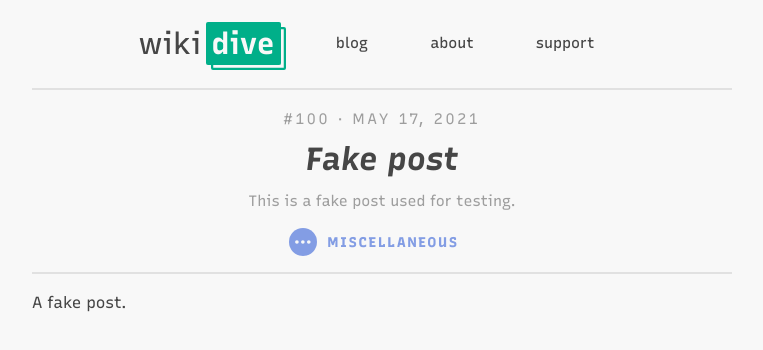
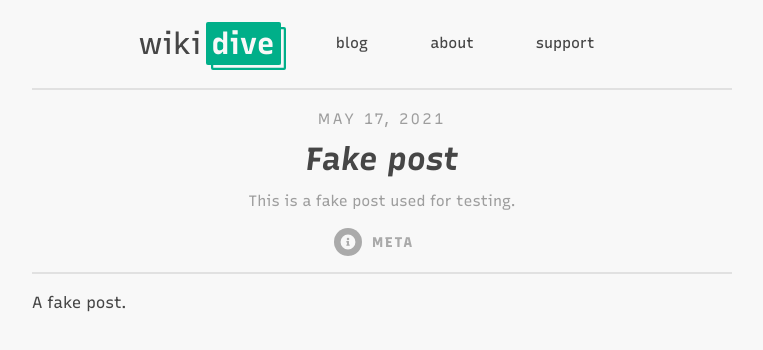
Before and after one commit to mangonaise/wiki-dive, a Next.js app: page /blog/fake-post in a window 1280 px wide. Shown: the top 350 px of the page, without its empty margins (258-1021 px from the left). Built offline with nearby package versions, Linux system fonts and the light colour scheme.

Commit message:
Add meta category

```diff
--- a/components/CategoryIcon.tsx
+++ b/components/CategoryIcon.tsx
@@ -16,6 +16,7 @@ const ScienceIcon       = () => { return <svg xmlns="http://www.w3.org/2000/svg"
 const SocietyIcon       = () => { return <svg xmlns="http://www.w3.org/2000/svg" viewBox="0 0 50 50"><path d="M13,20.23h3.87A1.73,1.73,0,0,1,18.58,22v4.9a.78.78,0,0,1-.78.79h-.72V33a.78.78,0,0,1-.79.78H13.63a.78.78,0,0,1-.78-.78V27.65H12a.78.78,0,0,1-.78-.79V22A1.73,1.73,0,0,1,13,20.23Z" fill="currentColor" /><circle cx="14.92" cy="16.63" r="2.46" fill="currentColor" /><path d="M22.8,24h3.87a1.73,1.73,0,0,1,1.73,1.72v4.91a.79.79,0,0,1-.79.78h-.72v5.31a.78.78,0,0,1-.78.79H23.45a.79.79,0,0,1-.79-.79V31.44h-.8a.78.78,0,0,1-.79-.78V25.75A1.72,1.72,0,0,1,22.8,24Z" fill="currentColor" /><circle cx="24.73" cy="20.34" r="2.46" fill="currentColor" /><path d="M32.61,20.23h3.87A1.73,1.73,0,0,1,38.21,22v4.9a.79.79,0,0,1-.79.79h-.71V33a.78.78,0,0,1-.79.78H33.26a.78.78,0,0,1-.78-.78V27.65h-.81a.78.78,0,0,1-.78-.79V22A1.73,1.73,0,0,1,32.61,20.23Z" fill="currentColor" /><circle cx="34.55" cy="16.63" r="2.46" fill="currentColor" /></svg> }
 const SpaceIcon         = () => { return <svg xmlns="http://www.w3.org/2000/svg" viewBox="0 0 50 50"><path d="M29.56,33.2l0-4.72S34.12,25.36,35,22a19.94,19.94,0,0,0,.12-7.07.7.7,0,0,0-.61-.61,19.94,19.94,0,0,0-7.07.12c-3.36.9-6.48,5.48-6.48,5.48l-4.73,0a2.21,2.21,0,0,0-2.06,1.39l-2.28,4.49a1.11,1.11,0,0,0,1,1.52l4.75.05-1.07,1.07a1.42,1.42,0,0,0,0,2l1.22,1.21L19,32.85a1.42,1.42,0,0,0,2,0l1.07-1.07.05,4.75a1.11,1.11,0,0,0,1.52,1l4.49-2.28A2.22,2.22,0,0,0,29.56,33.2ZM27.82,21.64a2,2,0,1,1,2.81,0A2,2,0,0,1,27.82,21.64Z" fill="currentColor" /></svg> }
 const TechnologyIcon    = () => { return <svg xmlns="http://www.w3.org/2000/svg" viewBox="0 0 50 50"><path d="M37.17,28.2l-2.31-1.33a9.8,9.8,0,0,0,0-3.74l2.31-1.33a.48.48,0,0,0,.23-.52,10.23,10.23,0,0,0-1.17-2.76,10.1,10.1,0,0,0-1.81-2.4.5.5,0,0,0-.57-.06l-2.3,1.33a10.23,10.23,0,0,0-3.23-1.87V12.87A.51.51,0,0,0,28,12.4,10.34,10.34,0,0,0,25,12a10.4,10.4,0,0,0-3,.36.51.51,0,0,0-.34.47v2.65a10.23,10.23,0,0,0-3.23,1.87l-2.3-1.33a.5.5,0,0,0-.57.06,10.1,10.1,0,0,0-1.81,2.4,10.59,10.59,0,0,0-1.17,2.76.48.48,0,0,0,.23.52l2.31,1.33a9.8,9.8,0,0,0,0,3.74L12.83,28.2a.48.48,0,0,0-.23.52,10.23,10.23,0,0,0,1.17,2.76,10.1,10.1,0,0,0,1.81,2.4.5.5,0,0,0,.57.06l2.3-1.33a10.23,10.23,0,0,0,3.23,1.87v2.65a.51.51,0,0,0,.34.47A10.34,10.34,0,0,0,25,38a10.4,10.4,0,0,0,3-.36.51.51,0,0,0,.34-.47V34.48a10.23,10.23,0,0,0,3.23-1.87l2.3,1.33a.5.5,0,0,0,.57-.06,10.1,10.1,0,0,0,1.81-2.4,10.59,10.59,0,0,0,1.17-2.76A.48.48,0,0,0,37.17,28.2ZM25,29.53A4.53,4.53,0,1,1,29.53,25,4.53,4.53,0,0,1,25,29.53Z" fill="currentColor" /></svg> }
+const MetaIcon          = () => { return <svg xmlns="http://www.w3.org/2000/svg" viewBox="0 0 50 50"><path d="M25,11.72A13.28,13.28,0,1,0,38.28,25,13.27,13.27,0,0,0,25,11.72Zm0,5.83a2.26,2.26,0,1,1-2.26,2.26A2.26,2.26,0,0,1,25,17.55ZM28,31.3a.55.55,0,0,1-.55.55H22.59a.55.55,0,0,1-.54-.55V29.81a.55.55,0,0,1,.54-.55h.68V25.81h-.68a.55.55,0,0,1-.54-.55v-1.4a.55.55,0,0,1,.54-.55h3.57a.55.55,0,0,1,.55.55v5.4h.74a.55.55,0,0,1,.55.55Z" fill="currentColor"/></svg> }
 
 type IconMap = { [category in PostCategory]: JSX.Element }
 
@@ -35,7 +36,8 @@ const iconElements: IconMap = {
   science: <ScienceIcon />,
   society: <SocietyIcon />,
   space: <SpaceIcon />,
-  technology: <TechnologyIcon />
+  technology: <TechnologyIcon />,
+  meta: <MetaIcon />
 }
 
 interface Props {
--- a/posts/fake-post.md
+++ b/posts/fake-post.md
@@ -1,10 +1,9 @@
 ---
-index: 100
 title: Fake post
 description: This is a fake post used for testing.
 date: '2021-05-17'
 tags:
-  - miscellaneous
+  - meta
 ---
 
 A fake post.
--- a/ssg/posts.ts
+++ b/ssg/posts.ts
@@ -18,7 +18,8 @@ export const postCategories = [
   'science',
   'society',
   'space',
-  'technology'] as const;
+  'technology',
+  'meta'] as const;
 
 export type PostCategory = typeof postCategories[number];
 
--- a/styles/global.scss
+++ b/styles/global.scss
@@ -36,6 +36,7 @@
   --category-society: var(--icon-blue);
   --category-space: var(--icon-pink);
   --category-technology: var(--icon-pink);
+  --category-meta: rgb(170, 170, 170);
 
   --post-width: 700px;
 }
```
